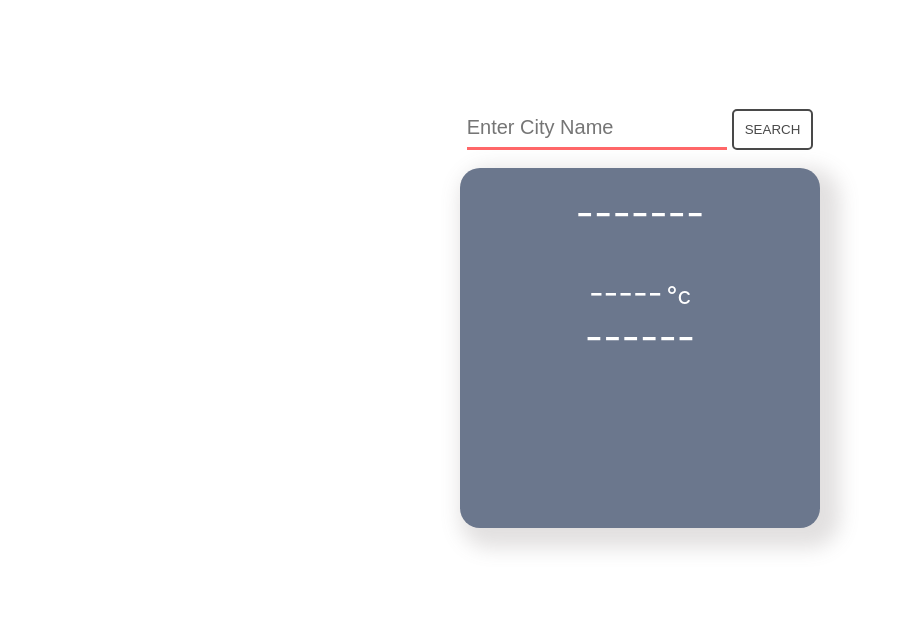
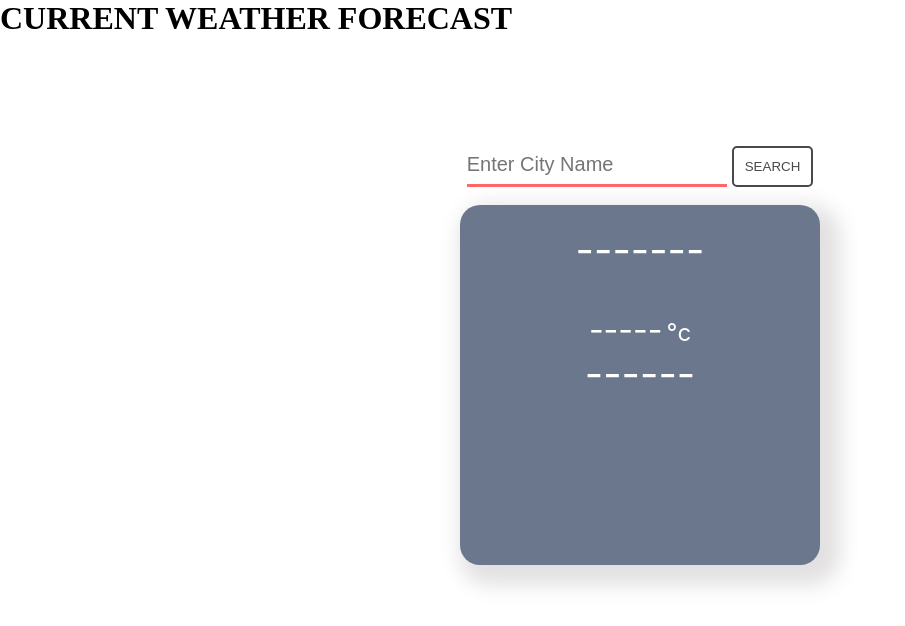
Before and after one commit to Abhilasha6/WD-MAJOR-MAY, a plain HTML site: page index.html in a window 1280 px wide. Shown: the whole page, without its empty margins (0-905 px from the left). Drawn offline with Linux system fonts and the light colour scheme.

Commit message:
added headline

```diff
--- a/index.html
+++ b/index.html
@@ -9,6 +9,7 @@
 
 <body>
 
+    <h1>CURRENT WEATHER FORECAST</h1>
     <form id="search-form">
         <input type="search" placeholder="Enter City Name" id="search-input" required autocomplete="off" />
         <br>
```
